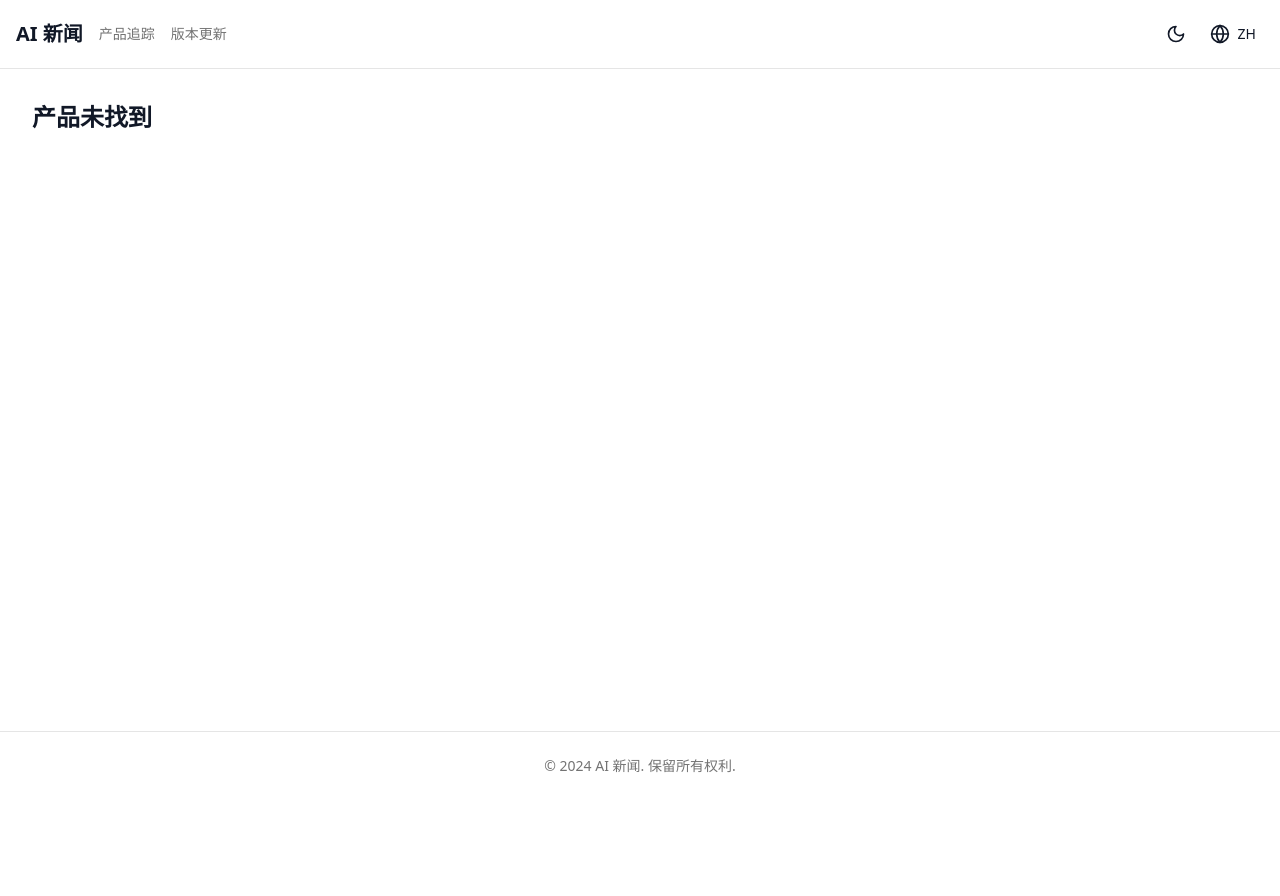
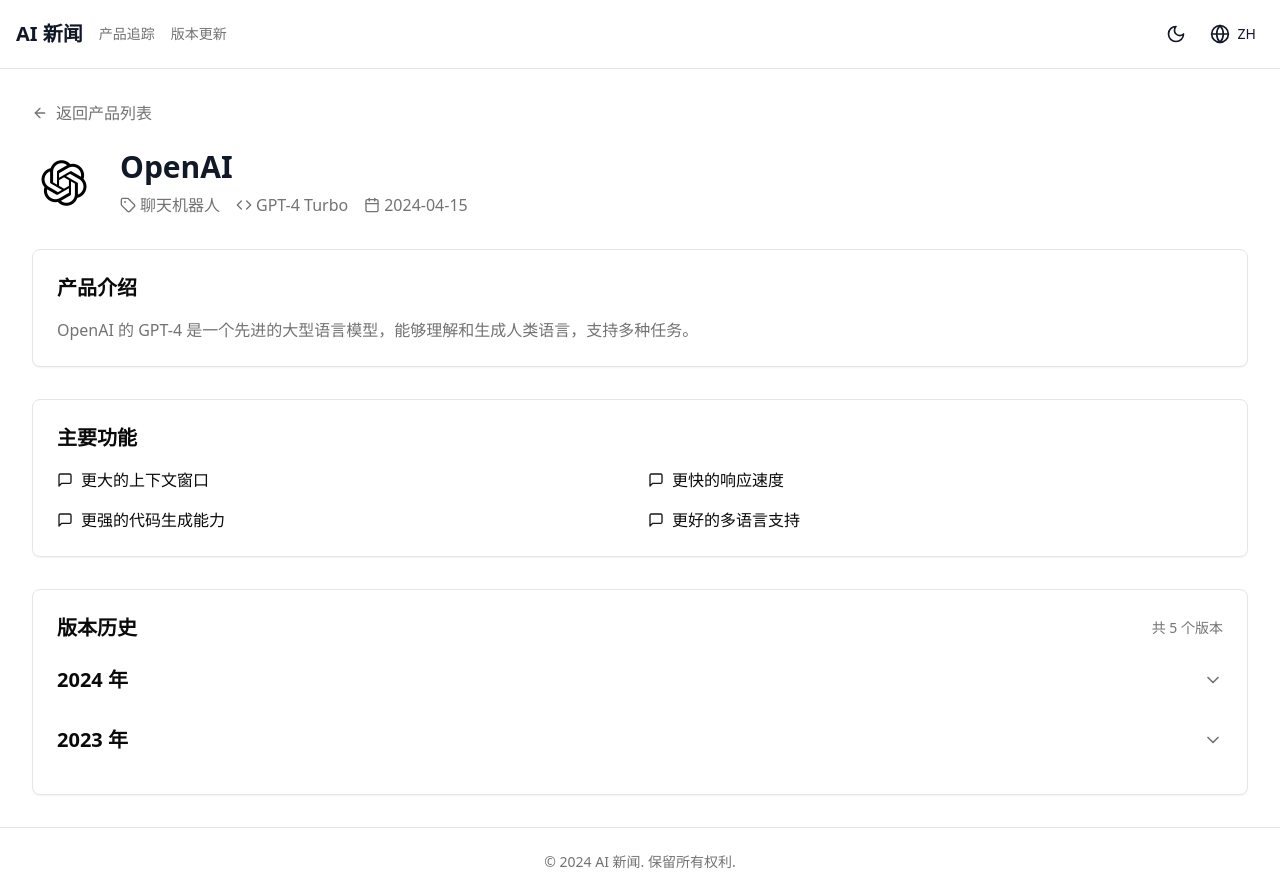
Before and after one commit to AI-Track/AI-Version-Tracker-News-Hub, a Next.js app in the folder frontend/: page /products/1 in a window 1280 px wide. Before the commit the page ends 800 px from the top, so only its background shows below. Built offline with nearby package versions, Linux system fonts and the light colour scheme.

Commit message:
更新产品详情页面，重构产品数据结构，新增产品版本历史，更新图标资源以提升视觉一致性和加载性能。

```diff
--- a/frontend/src/pages/products/[id].tsx
+++ b/frontend/src/pages/products/[id].tsx
@@ -45,9 +45,9 @@ const ProductDetailPage: NextPage = () => {
 
   // 更新产品数据，加入更多版本历史
   const productData = {
-    openai: {
+    '1': {
       name: 'OpenAI',
-      logo: '/images/chatgpt-icon.png',
+      logo: '/images/openai.png',
       type: '聊天机器人',
       currentVersion: 'GPT-4 Turbo',
       lastUpdate: '2024-04-15',
@@ -60,9 +60,9 @@ const ProductDetailPage: NextPage = () => {
       ],
       versions: moreVersions,
     },
-    'github-copilot': {
+    '2': {
       name: 'GitHub Copilot',
-      logo: '/images/github-copilot-icon.png',
+      logo: '/images/github-copilot.png',
       type: '代码助手',
       currentVersion: '2.0',
       lastUpdate: '2024-04-10',
@@ -75,9 +75,9 @@ const ProductDetailPage: NextPage = () => {
       ],
       versions: moreVersions,
     },
-    cursor: {
+    '3': {
       name: 'Cursor',
-      logo: '/images/cursor-icon.webp',
+      logo: '/images/cursor.webp',
       type: '代码编辑器',
       currentVersion: '0.20.0',
       lastUpdate: '2024-04-20',
```
